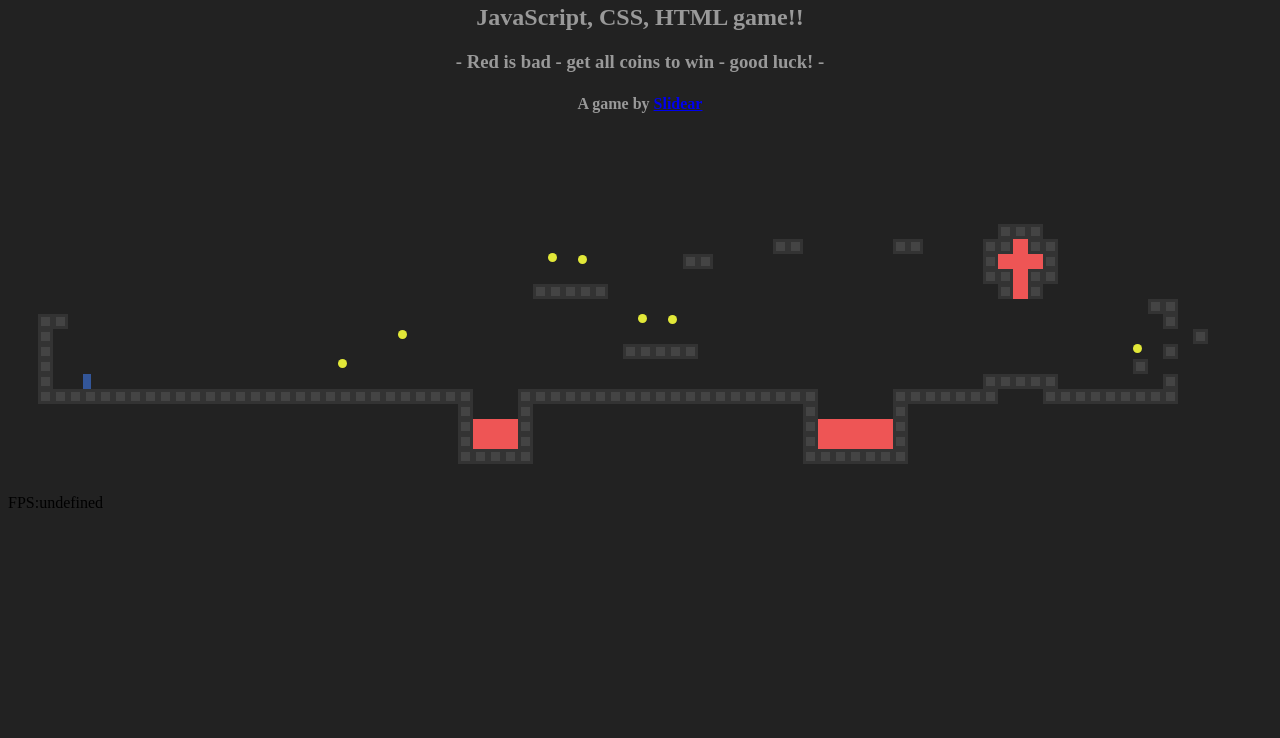
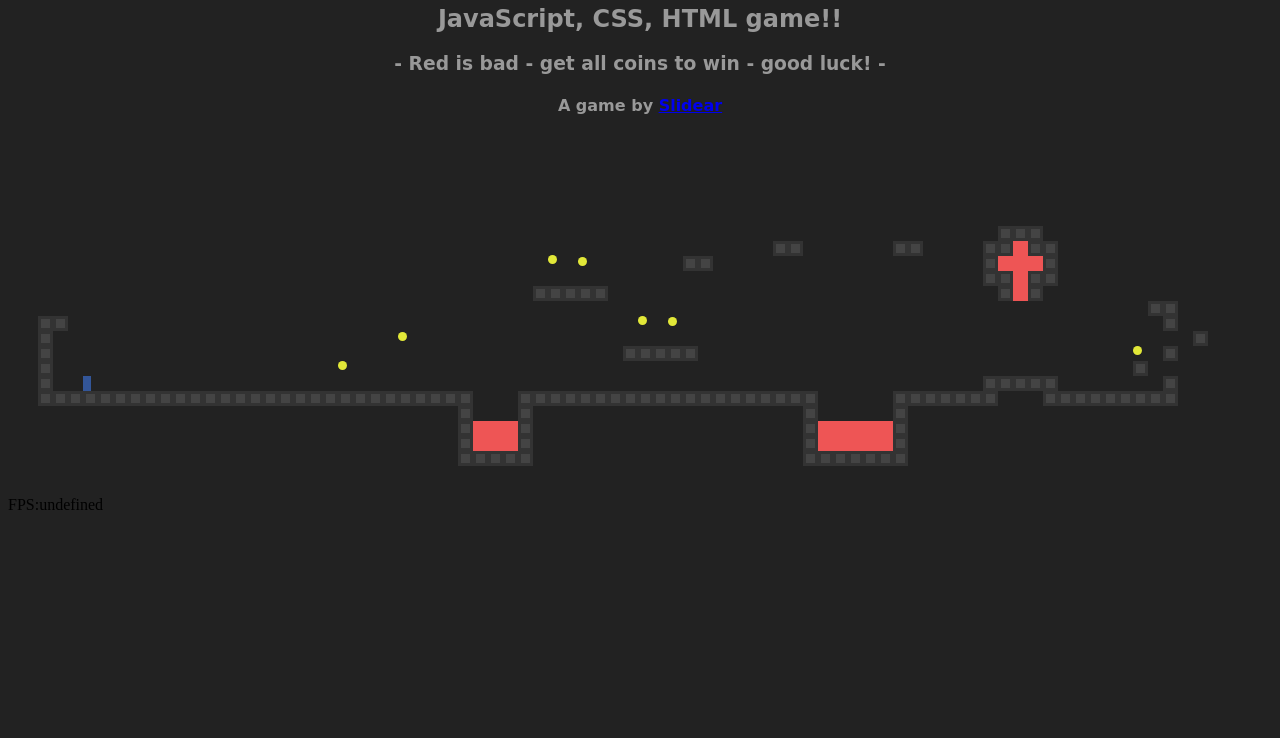
Before and after one commit to doomcastle/doomcastle.github.io, a plain HTML site: page index.html in a window 1280 px wide. Shown: the part 62-800 px from the top of the page. Drawn offline with Linux system fonts and the light colour scheme.

Commit message:
Update index.html

```diff
--- a/index.html
+++ b/index.html
@@ -7,10 +7,6 @@
 <h3> - Red is bad - get all coins to win - good luck! -</h3>
 <h4> A game by <a href="https://github.com/slidear">Slidear</a></h4>
 <style>
-@font-face {
-        font-family: "Echanted Land";
-        src: url("https://s3-eu-west-1.amazonaws.com/froala-eu/temp_files%2F1555067434769-Enchanted+Land.otf") format("opentype");
-}
 
 body {
 	background: #222;
@@ -18,7 +14,7 @@ body {
 
 h2, h1, h3, h4 {
 	color: #999;
-	font-family: "Enchanted Land";
+	font-family: Cursive;
 	text-align: center;
 }
 
```
